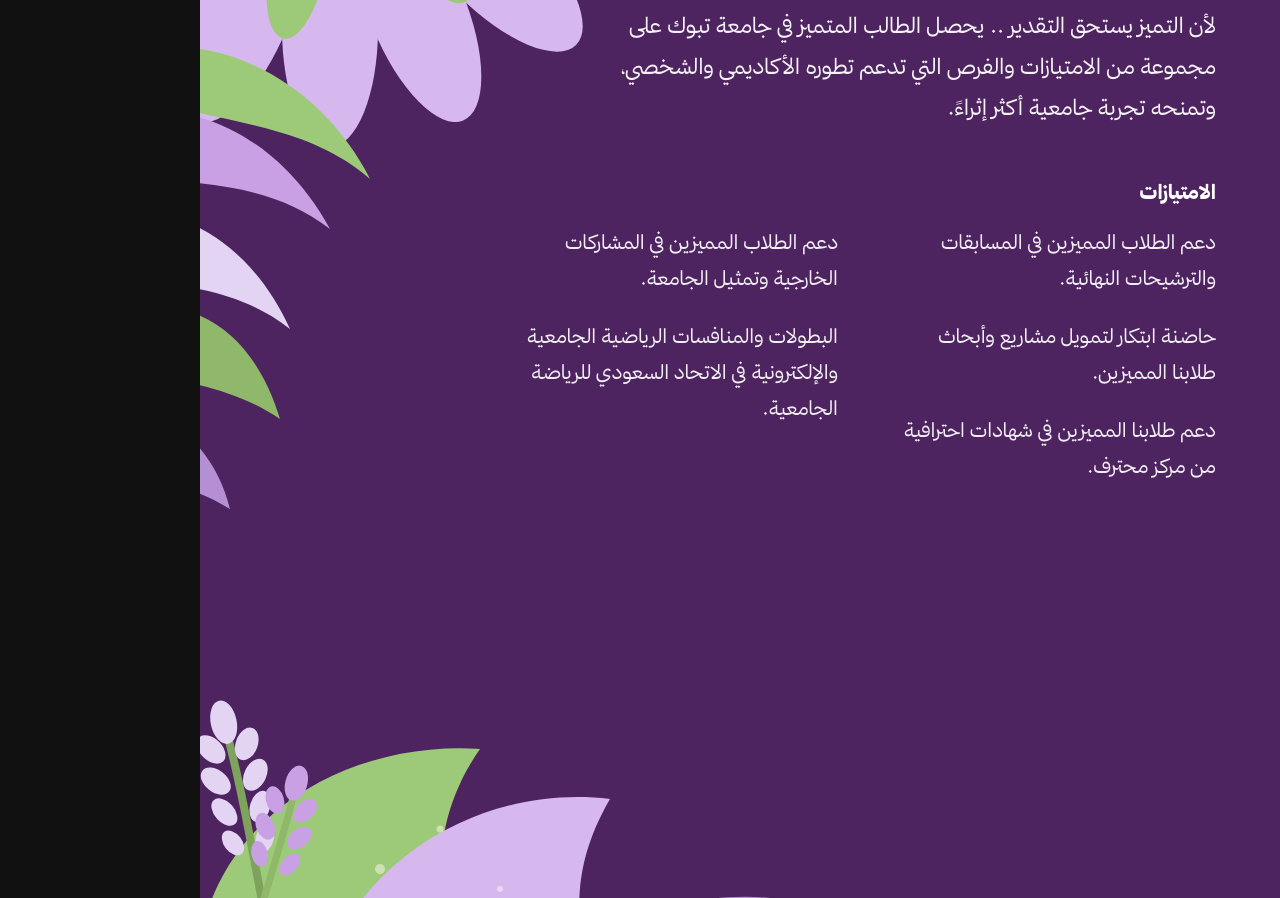
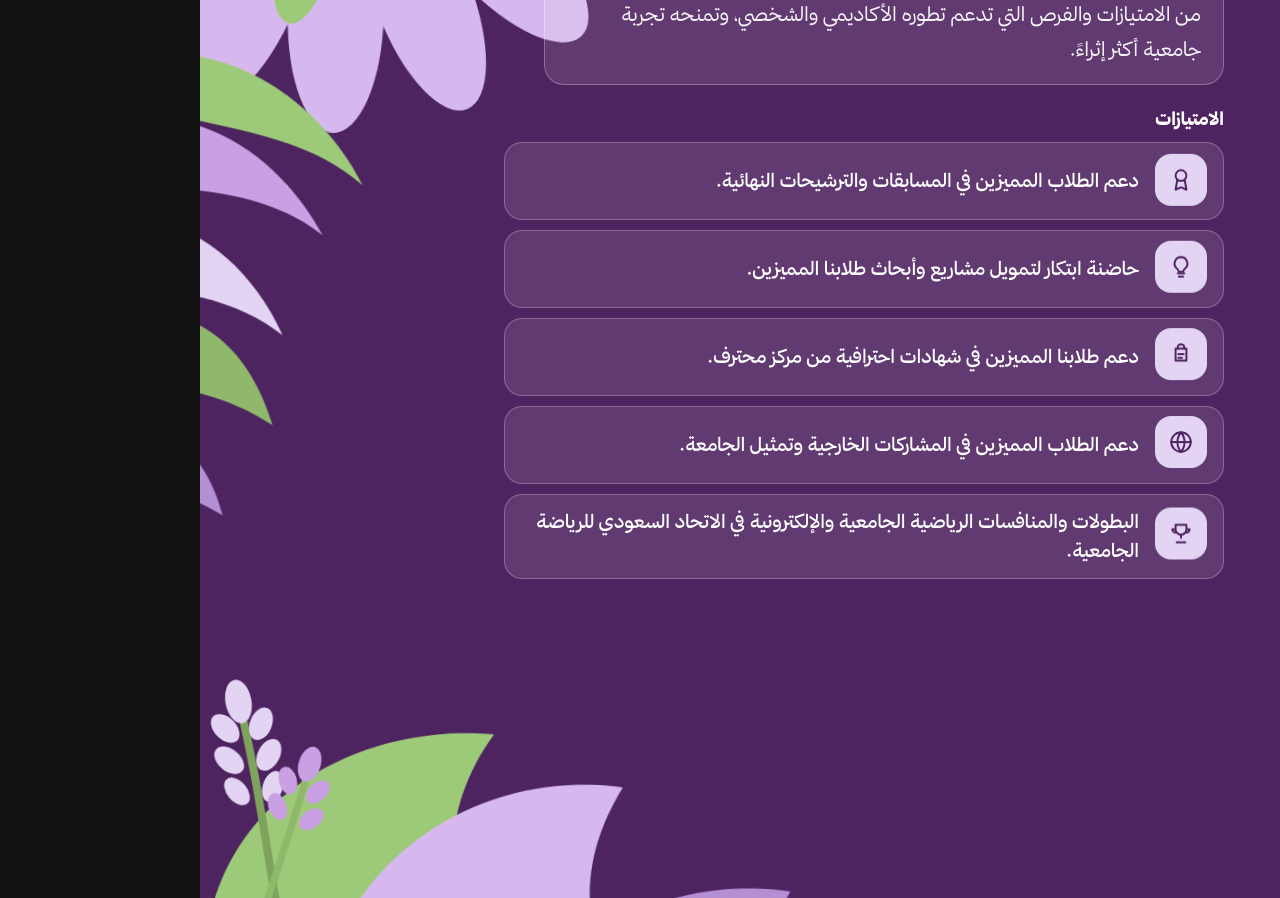
Before and after one commit to iksasa15/g, a website: page poster/index.html in a window 1280 px wide. Shown: the part 341-1239 px from the top of the page. Drawn offline with Linux system fonts and the light colour scheme.

Commit message:
Update export timing and enhance animations in index.html. Increased wait time for screenshot capture and added various animations to improve visual effects and layout adjustments.

```diff
--- a/poster/export.mjs
+++ b/poster/export.mjs
@@ -20,7 +20,7 @@
 await page.evaluate(async () => {
   await document.fonts.ready;
 });
-await page.waitForTimeout(400);
+await page.waitForTimeout(1600);
 await page.locator("#poster").screenshot({ path: out, type: "png" });
 await browser.close();
 console.log(`Exported ${out}`);
--- a/poster/index.html
+++ b/poster/index.html
@@ -71,6 +71,7 @@
       left: -170px;
       width: 780px;
       height: 780px;
+      animation: floatA 8s ease-in-out infinite;
     }
 
     .art-left {
@@ -78,6 +79,7 @@
       left: -160px;
       width: 360px;
       height: 520px;
+      animation: floatB 7s ease-in-out infinite;
     }
 
     .art-bottom {
@@ -85,12 +87,13 @@
       left: -40px;
       width: 720px;
       height: 520px;
+      animation: floatA 9s ease-in-out infinite reverse;
     }
 
     .content {
       position: relative;
       z-index: 2;
-      padding: 52px 64px 48px;
+      padding: 44px 56px 40px;
       height: 100%;
       display: flex;
       flex-direction: column;
@@ -101,54 +104,102 @@
       background: #fff;
       border-radius: 12px;
       padding: 8px 12px;
-      margin-bottom: 42px;
+      margin-bottom: 28px;
+      animation: rise 0.7s ease both;
     }
 
     .logo-pill img {
-      height: 40px;
+      height: 38px;
       display: block;
     }
 
     h1 {
       font-weight: 900;
-      font-size: 76px;
+      font-size: 62px;
       line-height: 1.12;
       max-width: 640px;
-      margin-bottom: 26px;
+      margin-bottom: 18px;
+      animation: rise 0.75s ease 0.08s both;
     }
 
     .intro {
-      font-size: 22px;
+      font-size: 20px;
       font-weight: 400;
-      line-height: 1.85;
-      max-width: 640px;
-      color: rgba(255, 255, 255, 0.94);
-      margin-bottom: 52px;
+      line-height: 1.75;
+      max-width: 680px;
+      color: rgba(255, 255, 255, 0.95);
+      margin-bottom: 22px;
+      padding: 18px 22px;
+      background: rgba(255, 255, 255, 0.1);
+      border: 1.5px solid rgba(255, 255, 255, 0.28);
+      border-radius: 20px;
+      animation: rise 0.75s ease 0.16s both;
     }
 
     .section-label {
-      font-size: 20px;
+      font-size: 18px;
       font-weight: 900;
-      margin-bottom: 20px;
+      margin-bottom: 12px;
+      animation: rise 0.7s ease 0.22s both;
     }
 
-    .cols {
-      display: grid;
-      grid-template-columns: 1fr 1fr;
-      gap: 8px 56px;
-      max-width: 700px;
+    .cards {
+      display: flex;
+      flex-direction: column;
+      gap: 10px;
+      max-width: 720px;
+      flex: 1;
     }
 
-    .cols p {
-      font-size: 20px;
-      font-weight: 400;
-      line-height: 1.8;
-      color: rgba(255, 255, 255, 0.92);
-      margin-bottom: 22px;
+    .card {
+      display: flex;
+      align-items: center;
+      gap: 16px;
+      padding: 12px 16px;
+      background: rgba(255, 255, 255, 0.1);
+      border: 1.5px solid rgba(255, 255, 255, 0.26);
+      border-radius: 18px;
+      animation: rise 0.7s ease both;
+    }
+
+    .card:nth-child(1) { animation-delay: 0.28s; }
+    .card:nth-child(2) { animation-delay: 0.36s; }
+    .card:nth-child(3) { animation-delay: 0.44s; }
+    .card:nth-child(4) { animation-delay: 0.52s; }
+    .card:nth-child(5) { animation-delay: 0.6s; }
+
+    .icon {
+      flex: 0 0 52px;
+      width: 52px;
+      height: 52px;
+      border-radius: 16px;
+      background: #e4d4f4;
+      color: #4e2460;
+      display: flex;
+      align-items: center;
+      justify-content: center;
+      animation: bob 2.8s ease-in-out infinite;
+    }
+
+    .card:nth-child(2) .icon { animation-delay: 0.3s; }
+    .card:nth-child(3) .icon { animation-delay: 0.6s; }
+    .card:nth-child(4) .icon { animation-delay: 0.9s; }
+    .card:nth-child(5) .icon { animation-delay: 1.2s; }
+
+    .icon svg {
+      width: 26px;
+      height: 26px;
+    }
+
+    .card p {
+      font-size: 19px;
+      font-weight: 500;
+      line-height: 1.55;
+      color: #fff;
     }
 
     .cta {
-      margin-top: auto;
+      margin-top: 18px;
       align-self: flex-start;
       display: inline-flex;
       align-items: center;
@@ -156,15 +207,47 @@
       background: #e4d4f4;
       color: #3a1848;
       border-radius: 999px;
-      padding: 16px 30px 16px 24px;
-      font-size: 22px;
+      padding: 14px 28px 14px 22px;
+      font-size: 20px;
       font-weight: 700;
       z-index: 3;
+      animation: rise 0.7s ease 0.7s both, pulse 2.4s ease-in-out 1.4s infinite;
     }
 
     .cta svg {
       width: 18px;
       height: 18px;
+      animation: nudge 1.6s ease-in-out infinite;
+    }
+
+    @keyframes rise {
+      from { opacity: 0; transform: translateY(18px); }
+      to { opacity: 1; transform: translateY(0); }
+    }
+
+    @keyframes floatA {
+      0%, 100% { transform: translate(0, 0) rotate(0deg); }
+      50% { transform: translate(10px, -14px) rotate(1.4deg); }
+    }
+
+    @keyframes floatB {
+      0%, 100% { transform: translate(0, 0); }
+      50% { transform: translate(-12px, 10px); }
+    }
+
+    @keyframes bob {
+      0%, 100% { transform: translateY(0); }
+      50% { transform: translateY(-3px); }
+    }
+
+    @keyframes pulse {
+      0%, 100% { transform: scale(1); }
+      50% { transform: scale(1.035); }
+    }
+
+    @keyframes nudge {
+      0%, 100% { transform: translate(0, 0); }
+      50% { transform: translate(3px, -3px); }
     }
   </style>
 </head>
@@ -215,8 +298,6 @@
         <circle cx="78" cy="320" r="3.8" />
         <circle cx="140" cy="400" r="5" />
         <circle cx="470" cy="380" r="4.6" />
-        <circle cx="220" cy="70" r="3.4" />
-        <circle cx="340" cy="58" r="3.8" />
       </g>
     </svg>
 
@@ -226,30 +307,12 @@
       <path d="M-40 210 C90 130 200 180 250 290 C160 220 50 260 -40 210Z" fill="#e4d4f4" />
       <path d="M10 300 C130 230 210 280 240 380 C150 320 50 350 10 300Z" fill="#8fb86a" />
       <path d="M-10 390 C100 340 170 390 190 470 C110 420 30 450 -10 390Z" fill="#b48fd4" />
-      <g fill="#fff8ee" opacity="0.65">
-        <circle cx="80" cy="70" r="4" />
-        <circle cx="130" cy="50" r="3" />
-        <circle cx="70" cy="150" r="3.5" />
-        <circle cx="150" cy="130" r="2.8" />
-        <circle cx="40" cy="230" r="3.2" />
-        <circle cx="120" cy="250" r="2.6" />
-      </g>
     </svg>
 
     <svg class="art art-bottom" viewBox="0 0 720 520" aria-hidden="true">
       <path d="M40 360 C10 180 160 70 320 80 C250 180 280 300 360 400 C180 380 80 430 40 360Z" fill="#9dca78" />
       <path d="M160 450 C110 250 280 110 450 130 C380 250 440 350 530 450 C340 430 210 500 160 450Z" fill="#d7b8ee" />
       <path d="M330 500 C300 330 460 210 620 230 C560 340 610 430 680 510 C500 490 380 530 330 500Z" fill="#b48fd4" />
-      <g fill="#fff8ee" opacity="0.5">
-        <circle cx="220" cy="200" r="5" />
-        <circle cx="280" cy="160" r="3.5" />
-        <circle cx="190" cy="260" r="4" />
-        <circle cx="340" cy="220" r="3" />
-        <circle cx="400" cy="280" r="4.2" />
-        <circle cx="250" cy="320" r="3.2" />
-        <circle cx="460" cy="320" r="3.6" />
-        <circle cx="140" cy="300" r="2.8" />
-      </g>
       <g transform="translate(20 40) rotate(-12)">
         <path d="M40 300 C38 190 46 110 40 18" stroke="#7ea35c" stroke-width="8" fill="none" stroke-linecap="round" />
         <g fill="#e4d4f4">
@@ -260,8 +323,6 @@
           <ellipse cx="60" cy="80" rx="11" ry="17" transform="rotate(38 60 80)" />
           <ellipse cx="22" cy="110" rx="10" ry="16" transform="rotate(-30 22 110)" />
           <ellipse cx="58" cy="112" rx="10" ry="16" transform="rotate(28 58 112)" />
-          <ellipse cx="24" cy="142" rx="9" ry="14" transform="rotate(-26 24 142)" />
-          <ellipse cx="56" cy="144" rx="9" ry="14" transform="rotate(24 56 144)" />
         </g>
       </g>
       <g transform="translate(110 90) rotate(16)">
@@ -272,8 +333,6 @@
           <ellipse cx="48" cy="40" rx="9" ry="14" transform="rotate(30 48 40)" />
           <ellipse cx="14" cy="66" rx="9" ry="14" transform="rotate(-38 14 66)" />
           <ellipse cx="50" cy="68" rx="9" ry="14" transform="rotate(36 50 68)" />
-          <ellipse cx="16" cy="94" rx="8" ry="13" transform="rotate(-28 16 94)" />
-          <ellipse cx="48" cy="96" rx="8" ry="13" transform="rotate(26 48 96)" />
         </g>
       </g>
     </svg>
@@ -290,16 +349,62 @@
       </p>
 
       <div class="section-label">الامتيازات</div>
-      <div class="cols">
-        <div>
+      <div class="cards">
+        <article class="card">
+          <div class="icon" aria-hidden="true">
+            <svg viewBox="0 0 24 24" fill="none" stroke="currentColor" stroke-width="1.8" stroke-linecap="round" stroke-linejoin="round">
+              <circle cx="12" cy="8" r="5" />
+              <path d="M8.5 12.5 7 21l5-2.2L17 21l-1.5-8.5" />
+            </svg>
+          </div>
           <p>دعم الطلاب المميزين في المسابقات والترشيحات النهائية.</p>
+        </article>
+
+        <article class="card">
+          <div class="icon" aria-hidden="true">
+            <svg viewBox="0 0 24 24" fill="none" stroke="currentColor" stroke-width="1.8" stroke-linecap="round" stroke-linejoin="round">
+              <path d="M9 18h6" />
+              <path d="M10 21h4" />
+              <path d="M12 3a6 6 0 0 0-3.5 10.8c.9.7 1.5 1.7 1.5 2.7h4c0-1 .6-2 1.5-2.7A6 6 0 0 0 12 3Z" />
+            </svg>
+          </div>
           <p>حاضنة ابتكار لتمويل مشاريع وأبحاث طلابنا المميزين.</p>
+        </article>
+
+        <article class="card">
+          <div class="icon" aria-hidden="true">
+            <svg viewBox="0 0 24 24" fill="none" stroke="currentColor" stroke-width="1.8" stroke-linecap="round" stroke-linejoin="round">
+              <path d="M7 7h10v11H7z" />
+              <path d="M9 7V5.8A2.8 2.8 0 0 1 12 3a2.8 2.8 0 0 1 3 2.8V7" />
+              <path d="M9.5 12h5M9.5 15.5h3.5" />
+            </svg>
+          </div>
           <p>دعم طلابنا المميزين في شهادات احترافية من مركز محترف.</p>
-        </div>
-        <div>
+        </article>
+
+        <article class="card">
+          <div class="icon" aria-hidden="true">
+            <svg viewBox="0 0 24 24" fill="none" stroke="currentColor" stroke-width="1.8" stroke-linecap="round" stroke-linejoin="round">
+              <circle cx="12" cy="12" r="9" />
+              <path d="M3 12h18" />
+              <path d="M12 3a14 14 0 0 1 0 18 14 14 0 0 1 0-18Z" />
+            </svg>
+          </div>
           <p>دعم الطلاب المميزين في المشاركات الخارجية وتمثيل الجامعة.</p>
+        </article>
+
+        <article class="card">
+          <div class="icon" aria-hidden="true">
+            <svg viewBox="0 0 24 24" fill="none" stroke="currentColor" stroke-width="1.8" stroke-linecap="round" stroke-linejoin="round">
+              <path d="M7 4h10v4a5 5 0 0 1-10 0V4Z" />
+              <path d="M12 13v3" />
+              <path d="M8 20h8" />
+              <path d="M6 8H4a3 3 0 0 0 3 3" />
+              <path d="M18 8h2a3 3 0 0 1-3 3" />
+            </svg>
+          </div>
           <p>البطولات والمنافسات الرياضية الجامعية والإلكترونية في الاتحاد السعودي للرياضة الجامعية.</p>
-        </div>
+        </article>
       </div>
 
       <div class="cta">
```
Also changed, not shown: poster/poster-1080x1350.png.
